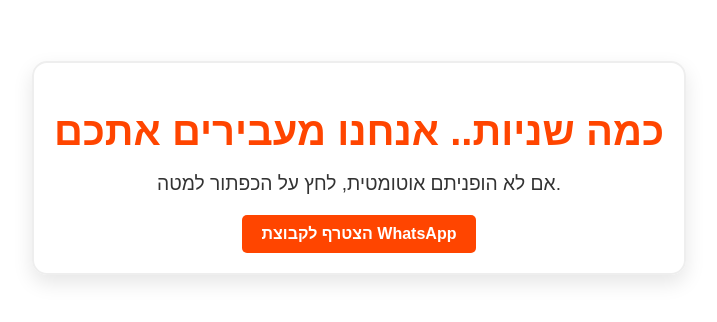
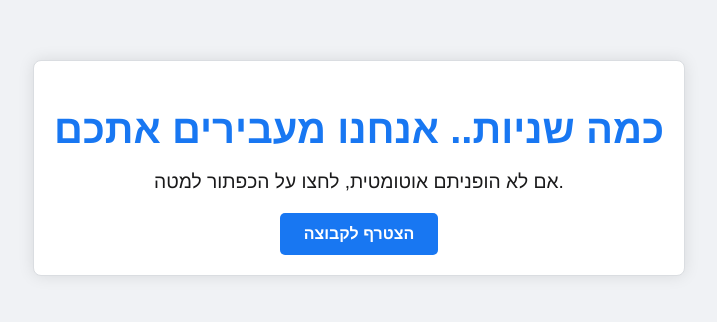
Before and after one commit to Shoko-koko/edirect-page, a plain HTML site: page index.html in a window 1280 px wide. Shown: the part 232-554 px from the top of the page, without its empty margins (281-998 px from the left). Drawn offline with Linux system fonts and the light colour scheme.

Commit message:
Update index.html

```diff
--- a/index.html
+++ b/index.html
@@ -12,23 +12,23 @@
             align-items: center;
             height: 100vh;
             margin: 0;
-            font-family: 'Arial', sans-serif;
-            background-color: #ffffff;
-            color: #333333;
+            font-family: 'Helvetica Neue', Helvetica, Arial, sans-serif;
+            background-color: #f0f2f5;
+            color: #1a1a1b;
             text-align: center;
         }
         .container {
             max-width: 90%;
             padding: 20px;
-            background: rgba(255, 255, 255, 0.9);
-            border-radius: 15px;
-            box-shadow: 0 8px 20px rgba(0, 0, 0, 0.1);
-            border: 2px solid #eeeeee;
+            background: #ffffff;
+            border-radius: 8px;
+            box-shadow: 0 0 16px rgba(0, 0, 0, 0.1);
+            border: 1px solid #dadde1;
         }
         h1 {
             font-size: 2.5em;
             margin-bottom: 15px;
-            color: #ff4500;
+            color: #1877f2;
         }
         p {
             font-size: 1.2em;
@@ -36,24 +36,24 @@
         }
         a.button {
             display: inline-block;
-            background-color: #ff4500;
+            background-color: #1877f2;
             color: white;
             text-decoration: none;
             font-weight: bold;
-            padding: 10px 20px;
+            padding: 12px 24px;
             border-radius: 5px;
             transition: background-color 0.3s;
         }
         a.button:hover {
-            background-color: #e63946;
+            background-color: #166fe5;
         }
     </style>
 </head>
 <body>
     <div class="container">
         <h1>כמה שניות.. אנחנו מעבירים אתכם</h1>
-        <p>אם לא הופניתם אוטומטית, לחץ על הכפתור למטה.</p>
-        <a href="https://chat.whatsapp.com/Efzdi7ou8jVFwiOpwTA5uA" class="button">הצטרף לקבוצת WhatsApp</a>
+        <p>אם לא הופניתם אוטומטית, לחצו על הכפתור למטה.</p>
+        <a href="https://chat.whatsapp.com/Efzdi7ou8jVFwiOpwTA5uA" class="button">הצטרף לקבוצה</a>
     </div>
 </body>
 </html>
```
